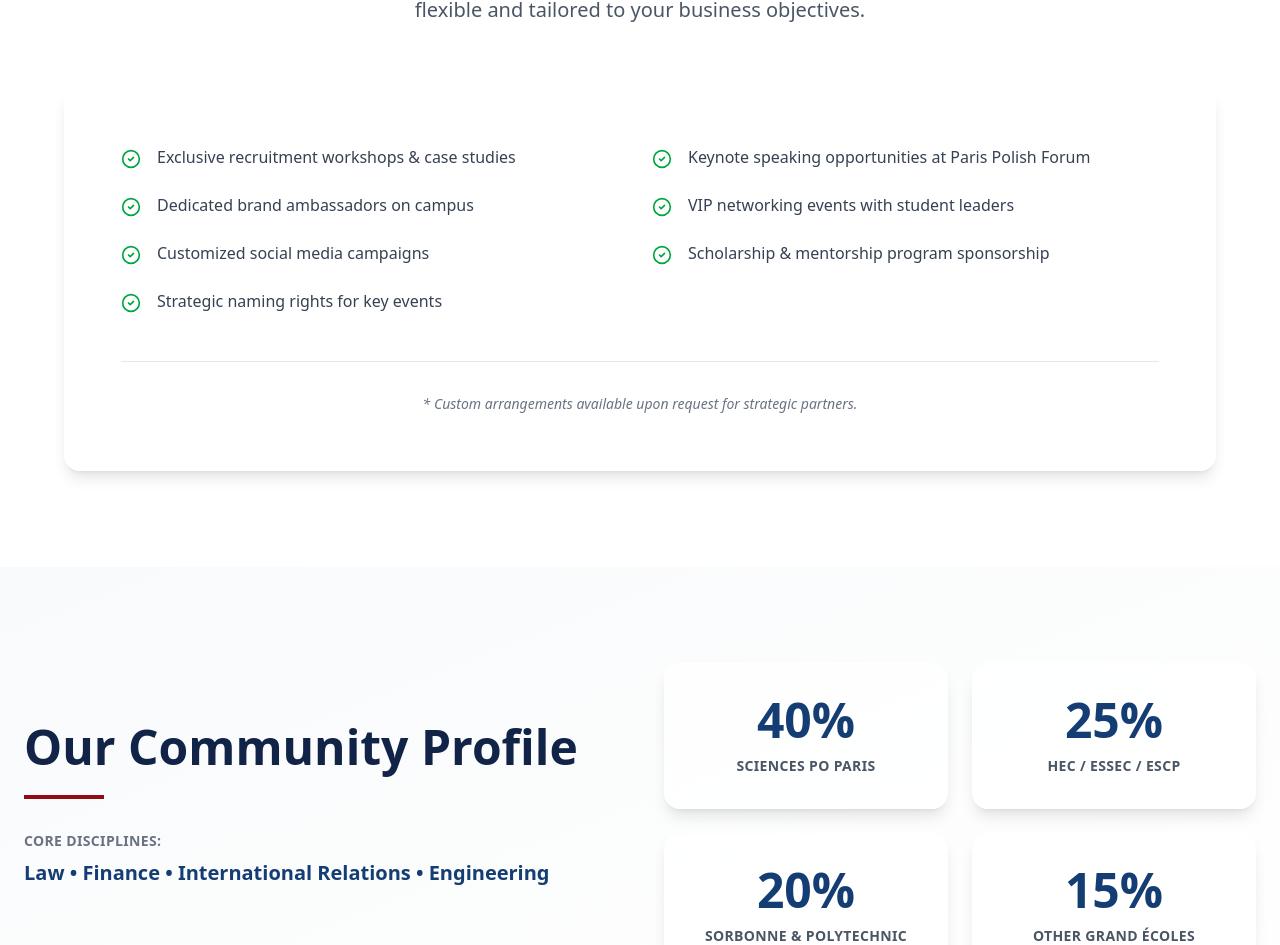
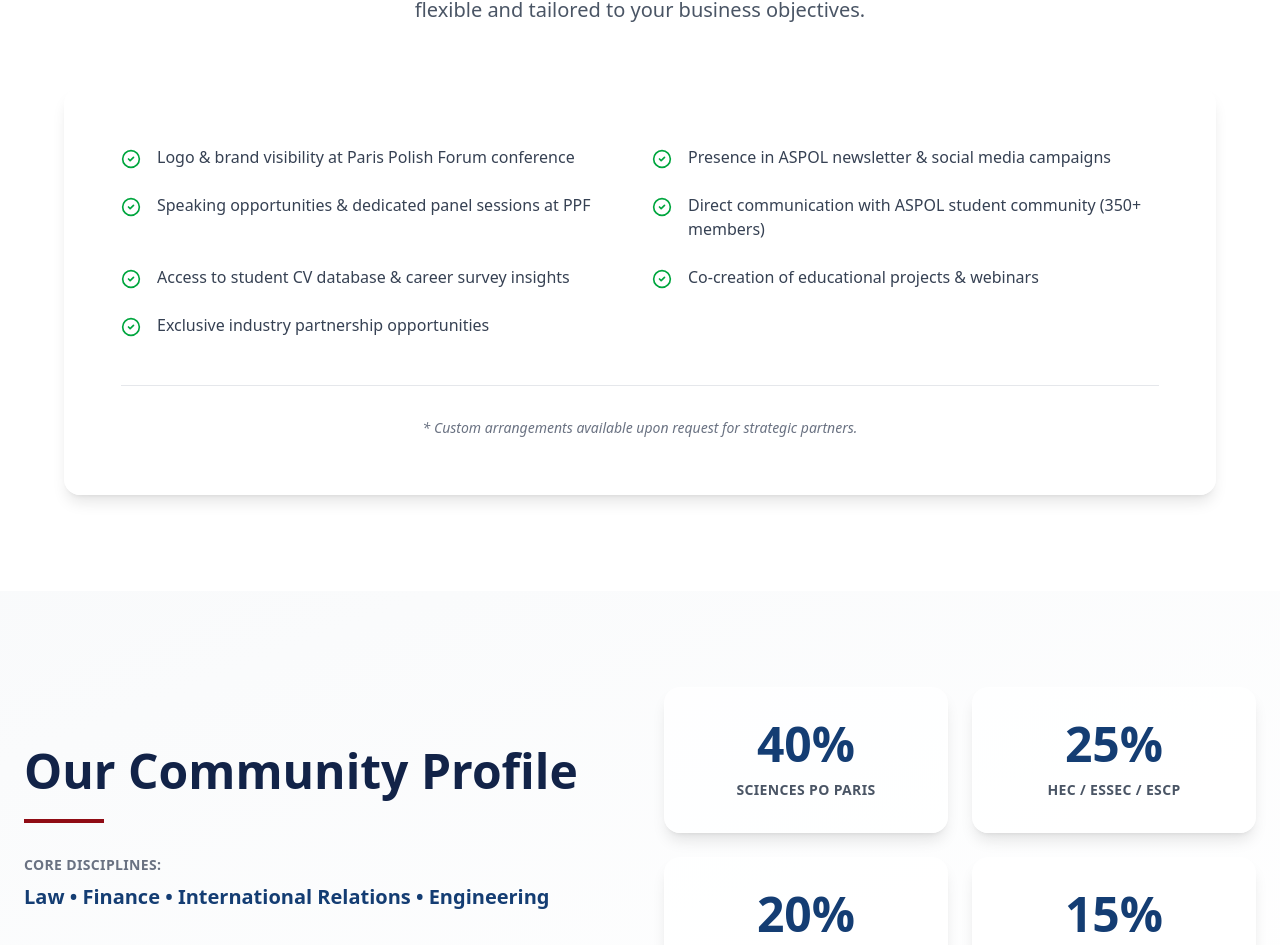
Before and after one commit to BartoszKarczmarczykPW/aspol-webiste, a Next.js app: page /partners in a window 1280 px wide. Shown: the part 1452-2397 px from the top of the page. Built offline with nearby package versions, Linux system fonts and the light colour scheme.

Commit message:
Update partnership scope to reflect actual package benefits

```diff
--- a/src/app/partners/page.tsx
+++ b/src/app/partners/page.tsx
@@ -61,13 +61,13 @@ export default function PartnersPage() {
                 title: "Scope of Collaboration",
                 subtitle: "We believe in partnerships that drive real results. Our cooperation model is flexible and tailored to your business objectives.",
                 items: [
-                    "Exclusive recruitment workshops & case studies",
-                    "Keynote speaking opportunities at Paris Polish Forum",
-                    "Dedicated brand ambassadors on campus",
-                    "VIP networking events with student leaders",
-                    "Customized social media campaigns",
-                    "Scholarship & mentorship program sponsorship",
-                    "Strategic naming rights for key events"
+                    "Logo & brand visibility at Paris Polish Forum conference",
+                    "Presence in ASPOL newsletter & social media campaigns",
+                    "Speaking opportunities & dedicated panel sessions at PPF",
+                    "Direct communication with ASPOL student community (350+ members)",
+                    "Access to student CV database & career survey insights",
+                    "Co-creation of educational projects & webinars",
+                    "Exclusive industry partnership opportunities"
                 ]
             },
             demographics: {
@@ -118,13 +118,13 @@ export default function PartnersPage() {
                 title: "Périmètre de Collaboration",
                 subtitle: "Nous croyons aux partenariats qui donnent des résultats concrets. Notre modèle de coopération est flexible et adapté à vos objectifs commerciaux.",
                 items: [
-                    "Ateliers de recrutement exclusifs et études de cas",
-                    "Opportunités de prise de parole au Paris Polish Forum",
-                    "Ambassadeurs de marque dédiés sur les campus",
-                    "Événements de networking VIP avec les leaders étudiants",
-                    "Campagnes de réseaux sociaux personnalisées",
-                    "Parrainage de programmes de bourses et de mentorat",
-                    "Droits de naming stratégiques pour les événements clés"
+                    "Logo & visibilité de la marque lors de la conférence Paris Polish Forum",
+                    "Présence dans la newsletter ASPOL & campagnes sur les réseaux sociaux",
+                    "Opportunités de prise de parole & sessions de panel dédiées au PPF",
+                    "Communication directe avec la communauté étudiante ASPOL (350+ membres)",
+                    "Accès à la base de données CV étudiants & insights d'enquête carrière",
+                    "Co-création de projets éducatifs & webinaires",
+                    "Opportunités de partenariat exclusif dans l'industrie"
                 ]
             },
             demographics: {
@@ -175,13 +175,13 @@ export default function PartnersPage() {
                 title: "Zakres Współpracy",
                 subtitle: "Wierzymy w partnerstwa, które przynoszą realne wyniki. Nasz model współpracy jest elastyczny i dopasowany do Twoich celów biznesowych.",
                 items: [
-                    "Ekskluzywne warsztaty rekrutacyjne i case studies",
-                    "Wystąpienia eksperckie podczas Paris Polish Forum",
-                    "Dedykowani ambasadorzy marki na kampusach",
-                    "Networking VIP z liderami studenckimi",
-                    "Dedykowane kampanie w mediach społecznościowych",
-                    "Sponsoring programów stypendialnych i mentorskich",
-                    "Strategiczny sponsoring kluczowych wydarzeń"
+                    "Logo & widoczność marki podczas konferencji Paris Polish Forum",
+                    "Obecność w newsletterze ASPOL & kampaniach w mediach społecznościowych",
+                    "Możliwości wystąpień & dedykowane sesje panelowe na PPF",
+                    "Bezpośrednia komunikacja ze społecznością studencką ASPOL (350+ członków)",
+                    "Dostęp do bazy CV studentów & wyników ankiet zawodowych",
+                    "Współtworzenie projektów edukacyjnych & webinarów",
+                    "Ekskluzywne możliwości partnerstwa branżowego"
                 ]
             },
             demographics: {
```
